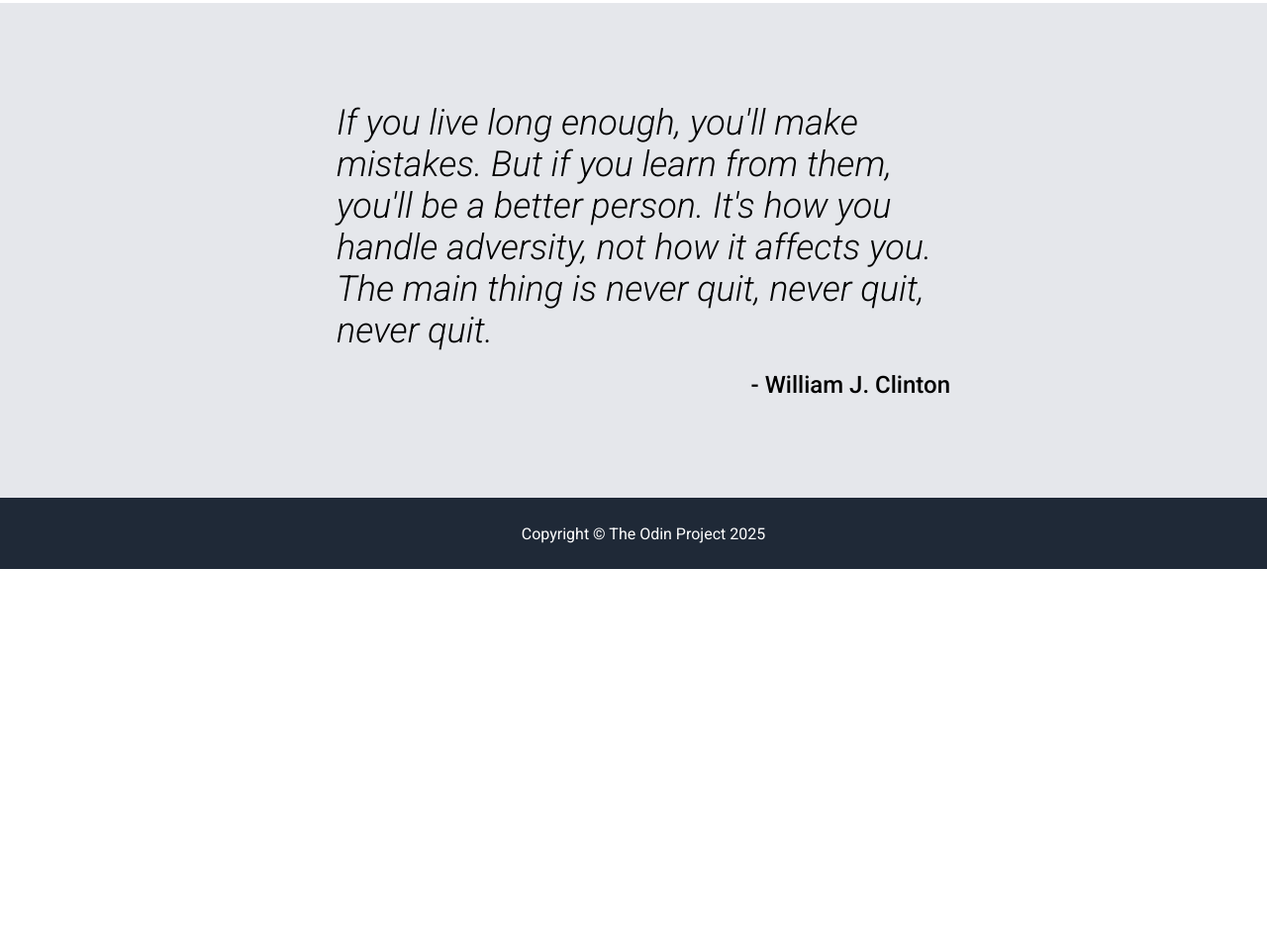
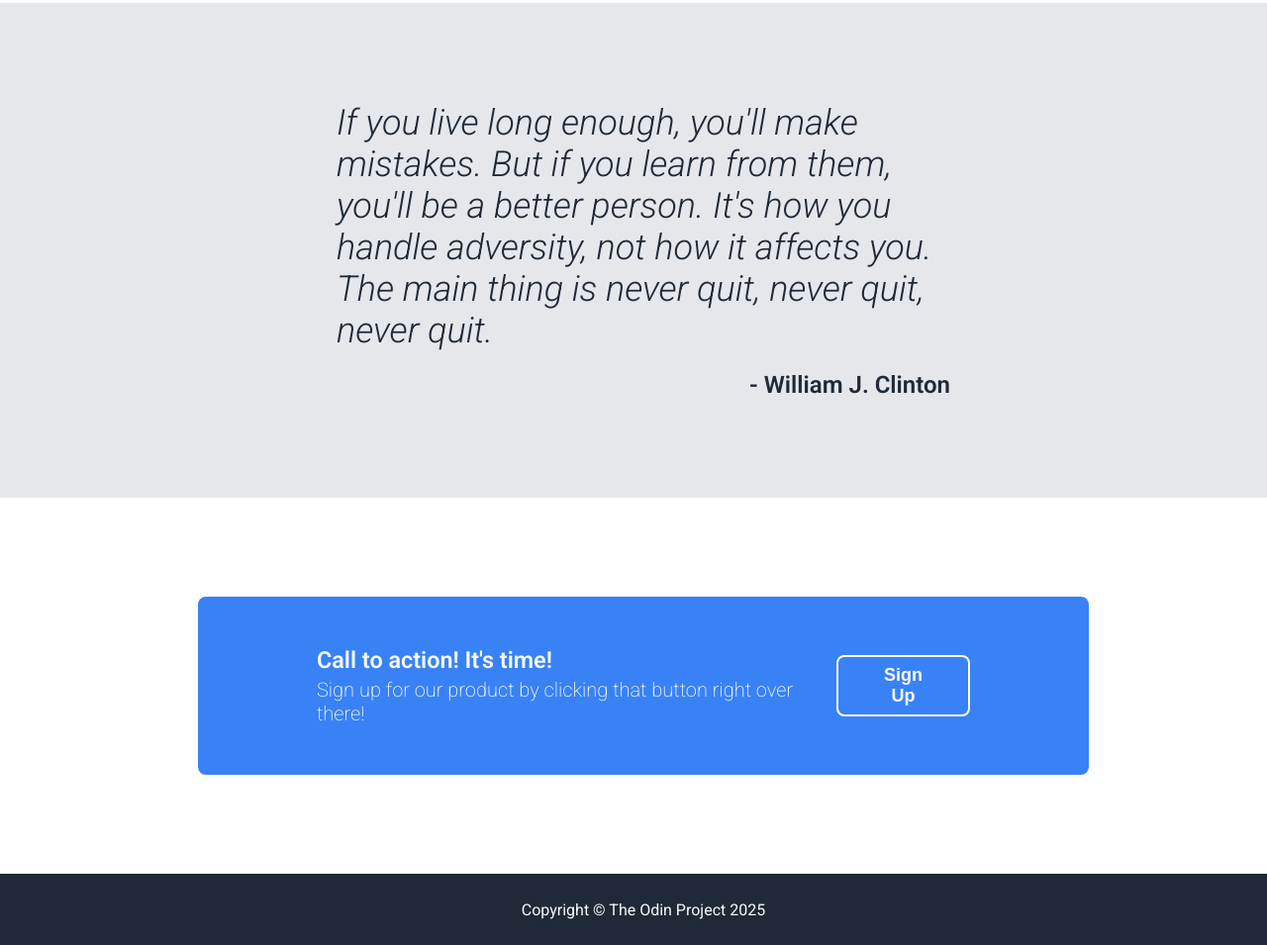
Before and after one commit to kaienkhoo/odin-website, a plain HTML site: page index.html in a window 1280 px wide. Shown: the part 978-1933 px from the top of the page at 99% size. Before the commit the page ends 1553 px from the top, so only its background shows below. Drawn offline with Linux system fonts and the light colour scheme.

Commit message:
Compeleted skeleton of the website

```diff
--- a/index.html
+++ b/index.html
@@ -37,7 +37,7 @@
     </header>
 
     <main>
-        <div class="information">
+        <section class="information">
             <h2>Some random information.</h2>
 
             <div class="container">
@@ -58,16 +58,26 @@
                     <p>this is some subtext under an image</p>
                 </div>
             </div>
-        </div>
+        </section>
 
-        <div class="quote-container">
+        <section class="quote-container">
             <p class="quote">If you live long enough, you'll make mistakes. But if you learn from them, you'll be a
                 better person.
-                It's how you handle adversity, not how it affects you. The main thing is never quit, never quit, never
+                It's how you handle adversity, not how it affects you. The main thing is never quit, never quit,
+                never
                 quit.</p>
             <p class="author">- William J. Clinton</p>
-        </div>
+        </section>
 
+        <section class="call-to-action-container">
+            <div class="call-to-action">
+                <div class="call-to-action-text">
+                    <h3>Call to action! It's time!</h3>
+                    <p>Sign up for our product by clicking that button right over there!</p>
+                </div>
+                <button>Sign Up</button>
+            </div>
+        </section>
     </main>
 
 
--- a/style.css
+++ b/style.css
@@ -124,6 +124,7 @@
 .quote-container {
     padding: 100px 340px;
     background-color: #E5E7EB;
+    color: #1F2937;
     font-weight: 300
 }
 
@@ -134,18 +135,51 @@
 
 .quote-container .author {
     font-size: 24px;
-    font-weight: 500;
+    font-weight: 600;
     margin-top: 20px;
     text-align: right;
 }
 
 
+.call-to-action-container {
+    padding: 100px 200px;
+    color: #F9FAF8;
+    font-size: 20px
+}
+
+.call-to-action {
+    display: flex;
+    justify-content: space-between;
+    align-items: center;
+    padding: 50px 120px;
+    background-color: #3882F6;
+    border-radius: 8px;
+}
+
+.call-to-action h3 {
+    font-weight: 600;
+}
+
+.call-to-action p {
+    margin-top: 4px;
+    font-weight: 200;
+}
+
+.call-to-action button {
+    border: 2px solid white;
+    border-radius: 8px;
+    padding: 8px 32px;
+    font-size: 18px;
+    color: #F9FAF8;
+    font-weight: 800;
+    background-color: #3882F6;
+}
 
 footer {
     display: flex;
     justify-content: center;
     align-items: center;
-    color: white;
+    color: #F9FAF8;
     height: 72px;
     background-color: #1F2937;
 }
```
